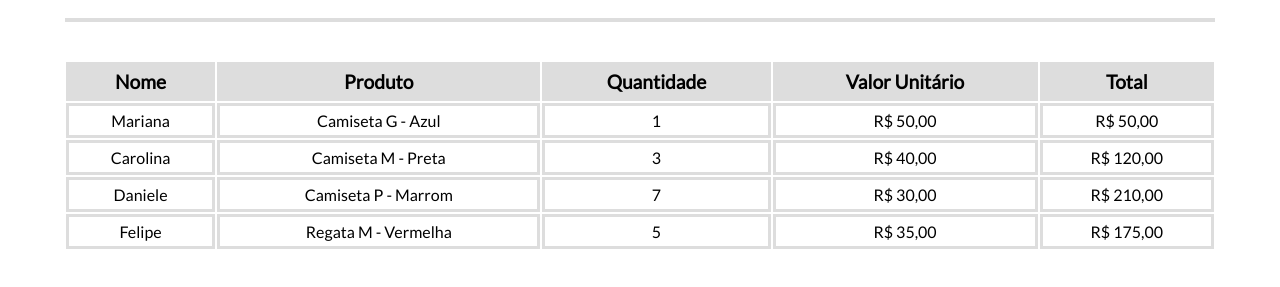
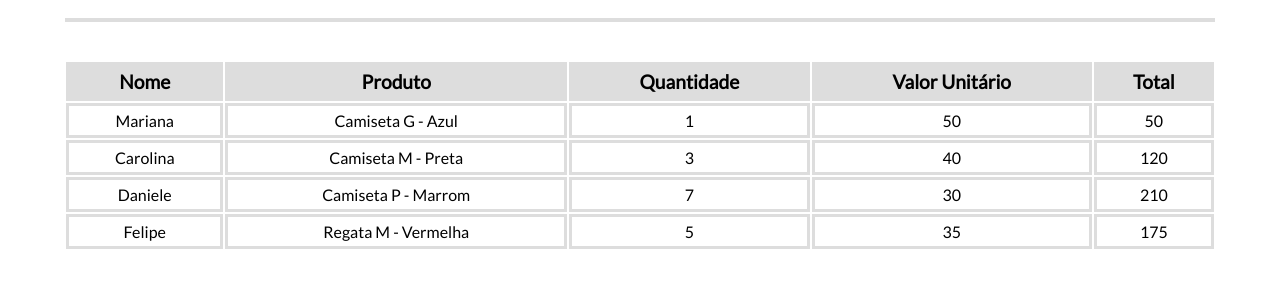
Before and after one commit to SbgVit0r/Treinando-JS, a plain HTML site: page index.html in a window 1280 px wide. Shown: the part 209-496 px from the top of the page. Drawn offline with Linux system fonts and the light colour scheme.

Commit message:
Mudanças

```diff
--- a/index.html
+++ b/index.html
@@ -29,31 +29,31 @@
             <td class="info-nome">Mariana</td>
             <td class="info-produto">Camiseta G - Azul</td>
             <td class="info-qtd">1</td>
-            <td class="info-valor">R$ 50,00</td>
-            <td class="info-total">R$ 50,00</td>
+            <td class="info-valor">50</td>
+            <td class="info-total">0</td>
         </tr>
         <tr>
             <td class="info-nome">Carolina</td>
             <td class="info-produto">Camiseta M - Preta</td>
             <td class="info-qtd">3</td>
-            <td class="info-valor">R$ 40,00</td>
-            <td class="info-total">R$ 120,00</td>
+            <td class="info-valor">40</td>
+            <td class="info-total">10</td>
 
         </tr>
         <tr>
             <td class="info-nome">Daniele</td>
             <td class="info-produto">Camiseta P - Marrom</td>
             <td class="info-qtd">7</td>
-            <td class="info-valor">R$ 30,00</td>
-            <td class="info-total">R$ 210,00</td>
+            <td class="info-valor">30</td>
+            <td class="info-total">20</td>
 
         </tr>
         <tr>
             <td class="info-nome">Felipe</td>
             <td class="info-produto">Regata M - Vermelha</td>
             <td class="info-qtd">5</td>
-            <td class="info-valor">R$ 35,00</td>
-            <td class="info-total">R$ 175,00</td>
+            <td class="info-valor">35</td>
+            <td class="info-total">10</td>
         </tr>
     </table>
     <script src="test.js"></script>
--- a/test.js
+++ b/test.js
@@ -2,4 +2,10 @@ var titulo = document.querySelector("#titulo");
 
 titulo.textContent = "Lista de Encomendas";
 
-var total = document.querySelector(".info-qtd") * document.querySelector(".info-valor");
+const total = document.querySelectorAll('.info-total')
+const qtd = document.querySelectorAll('.info-qtd')
+const valor = document.querySelectorAll('.info-valor')
+
+for (let i = 0; i < total.length; i++) {
+    total[i].textContent = ((qtd[i].textContent * valor[i].textContent))
+}
```
